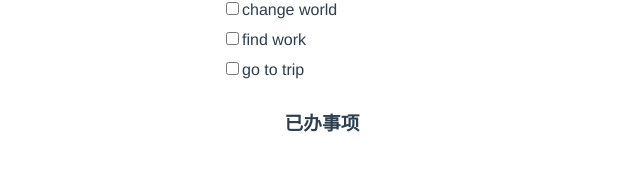
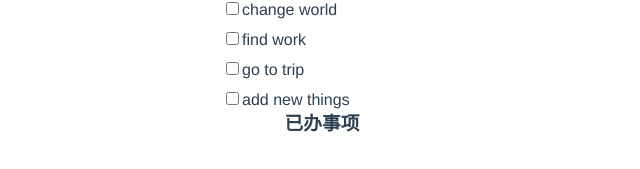
Before and after one commit to luyaopai/vue-todolist, a Vue app in the folder todolist/: page /#/ in a window 1280 px wide. Shown: the part 142-311 px from the top of the page, without its empty margins (318-958 px from the left). Built offline with nearby package versions, Linux system fonts and the light colour scheme.

Commit message:
提交测试

```diff
--- a/todolist/src/views/Home.vue
+++ b/todolist/src/views/Home.vue
@@ -51,7 +51,7 @@ export default {
   name: 'Home',
   data(){
     return{
-      list:["change world","find work","go to trip"],
+      list:["change world","find work","go to trip","add new things"],
       message:'',
       checkLists:[]
     }
```
